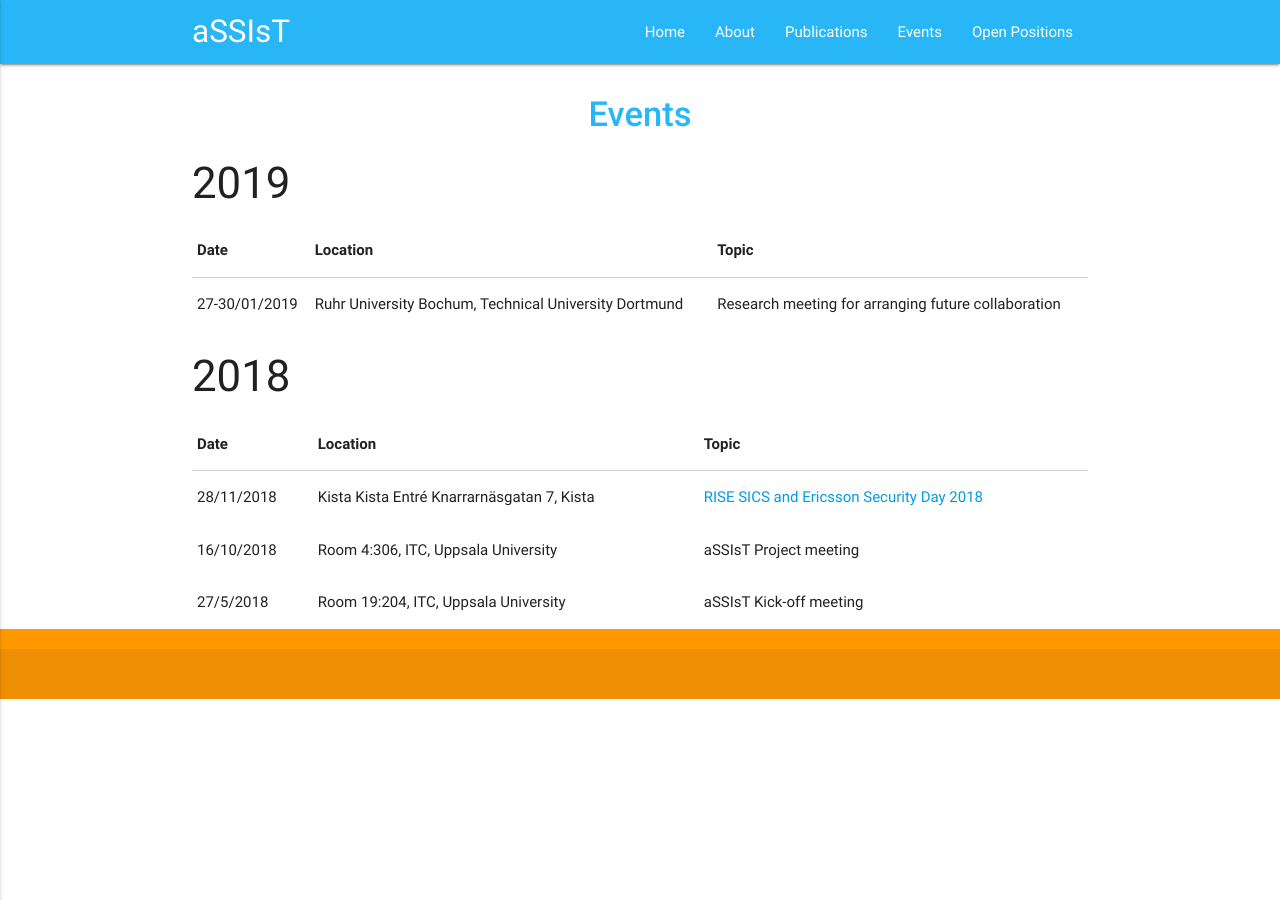
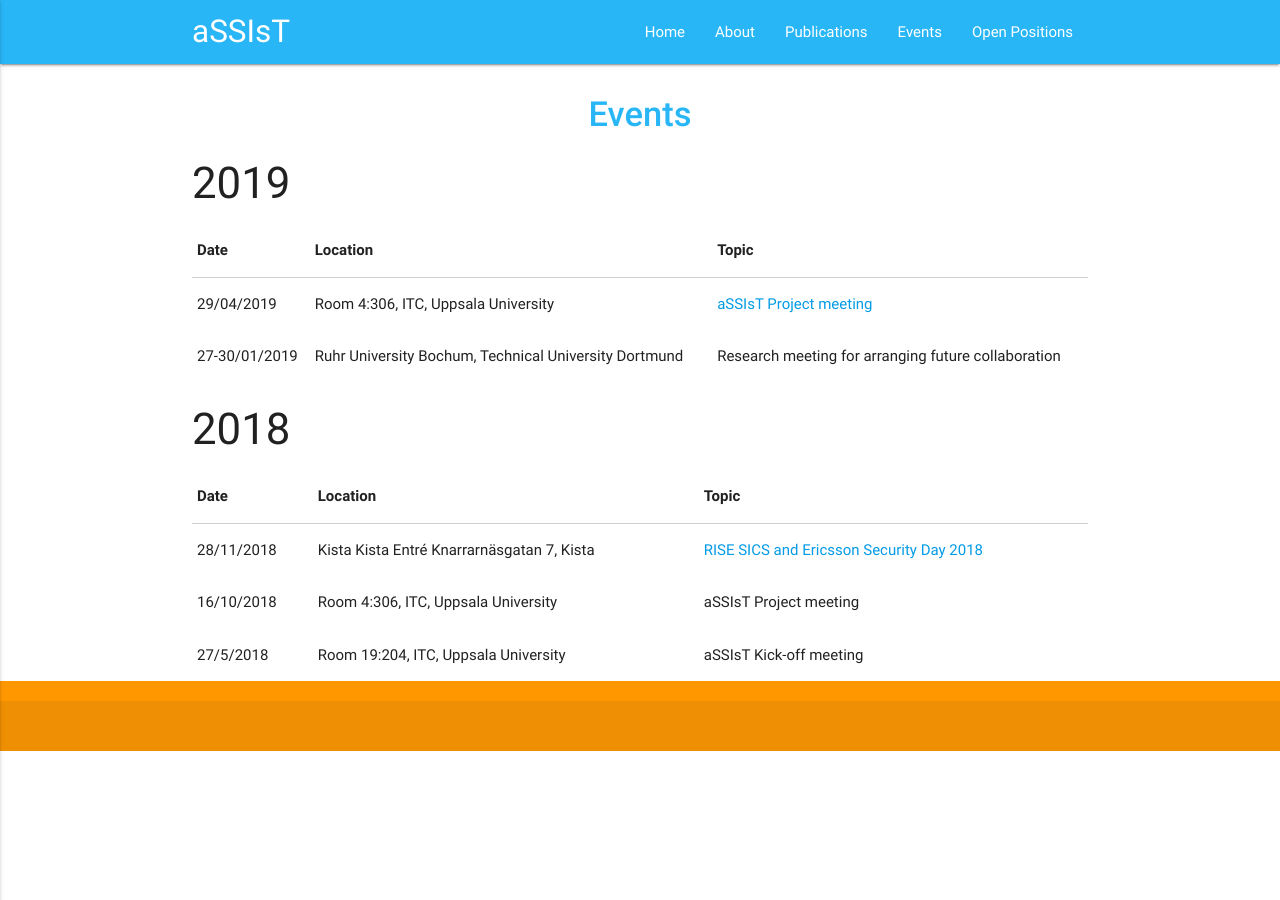
Before and after one commit to assist-project/assist-project.github.io, a Jekyll site: the page built from 03-events.md, in a window 1280 px wide. Built offline with Jekyll 4.4.1, drawn with Linux system fonts in a browser that asks for light colours.

Commit message:
agenda for 190429

```diff
--- a/03-events.md
+++ b/03-events.md
@@ -8,6 +8,7 @@ permalink: /events/
 
 | Date          | Location                                   | Topic                                                        |
 |-----------|--------------------------------------------|--------------------------------------------------------------|
+|29/04/2019    | Room 4:306, ITC, Uppsala University                   | [aSSIsT Project meeting][AGENDA190429] |
 |27-30/01/2019 | Ruhr University Bochum, Technical University Dortmund | Research meeting for arranging future collaboration   |
 
 
```
Also changed, not shown: other parts of 03-events.md (+1 -0 lines).
